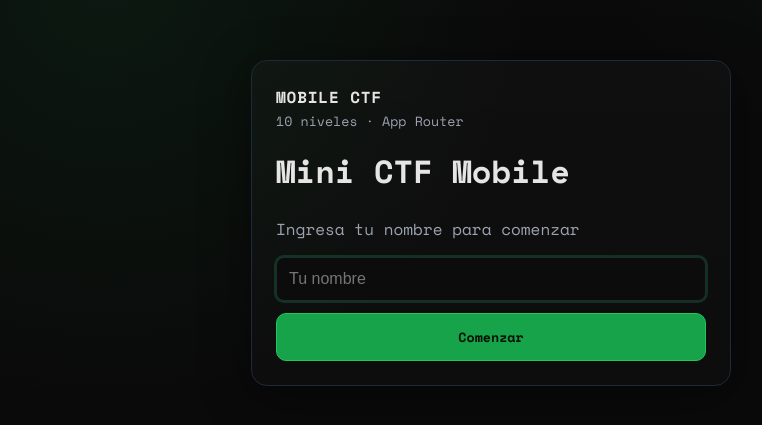
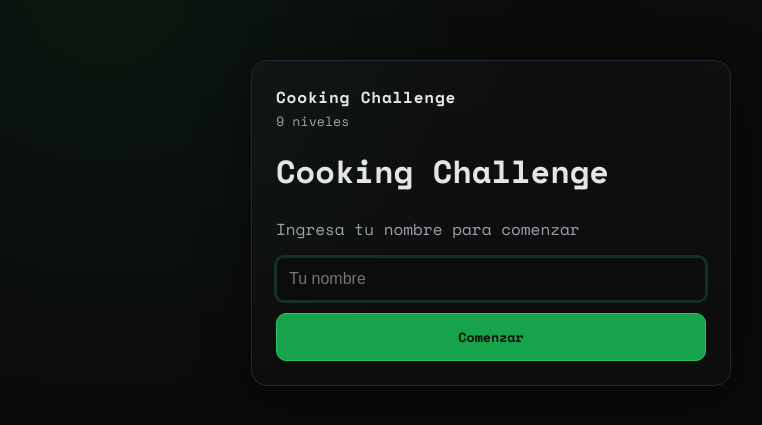
Before and after one commit to CarusoX/random, a Next.js app: page / in a window 1280 px wide. Shown: the part 177-602 px from the top of the page, without its empty margins (149-911 px from the left). Built offline with nearby package versions, Linux system fonts and the light colour scheme; no server answers.

Commit message:
chore: finishing touches

```diff
--- a/app/layout.tsx
+++ b/app/layout.tsx
@@ -6,8 +6,8 @@ import Header from '@/components/Header';
 const spaceMono = Space_Mono({ subsets: ['latin'], weight: ['400', '700'] });
 
 export const metadata: Metadata = {
-  title: 'Mini CTF Mobile',
-  description: 'CTF móvil de 10 niveles listo para Vercel',
+  title: 'Cooking Challenge',
+  description: 'Cooking Challenge de 9 niveles',
 };
 
 export default function RootLayout({ children }: { children: React.ReactNode }) {
--- a/app/page.tsx
+++ b/app/page.tsx
@@ -64,7 +64,7 @@ export default function HomePage() {
     return (
       <main>
         <motion.div initial={{ opacity: 0 }} animate={{ opacity: 1 }} transition={{ duration: 0.3 }}>
-          <h1 style={{ marginTop: 0 }}>Mini CTF Mobile</h1>
+          <h1 style={{ marginTop: 0 }}>Cooking Challenge</h1>
           <p style={{ color: '#9ca3af' }}>
             Ingresa tu nombre para comenzar
           </p>
@@ -104,10 +104,7 @@ export default function HomePage() {
   return (
     <main>
       <motion.div initial={{ opacity: 0 }} animate={{ opacity: 1 }} transition={{ duration: 0.3 }}>
-        <h1 style={{ marginTop: 0 }}>Mini CTF Mobile</h1>
-        <p style={{ color: '#9ca3af' }}>
-          Hola, <strong>{name}</strong>! · 10 niveles · Listo para Vercel. Guarda tu progreso en el servidor.
-        </p>
+        <h1 style={{ marginTop: 0 }}>Cooking Challenge</h1>
       </motion.div>
 
       {loading && <p>Cargando niveles...</p>}
--- a/components/Header.tsx
+++ b/components/Header.tsx
@@ -18,8 +18,8 @@ export default function Header() {
       <div style={{ display: 'flex', justifyContent: 'space-between', alignItems: 'center' }}>
         <Link href="/">
           <div style={{ display: 'flex', flexDirection: 'column', gap: 2 }}>
-            <span style={{ fontWeight: 700, letterSpacing: '0.05em' }}>MOBILE CTF</span>
-            <small>10 niveles · App Router</small>
+            <span style={{ fontWeight: 700, letterSpacing: '0.05em' }}>Cooking Challenge</span>
+            <small>9 niveles</small>
           </div>
         </Link>
         {!isHome && (
```
Also changed, not shown: 1 other file (tests, documents, lock files or other folders).
